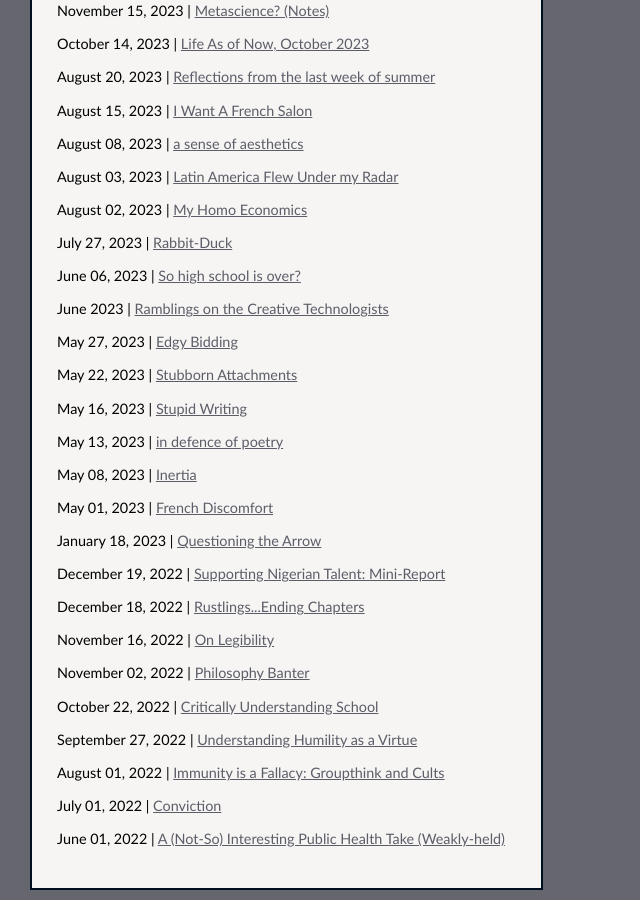
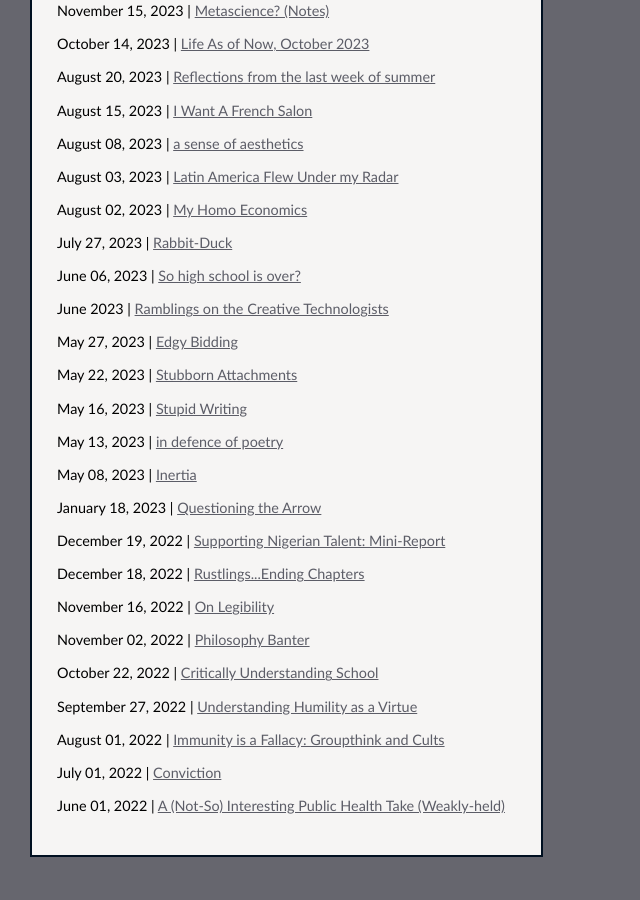
Before and after one commit to hamidahoderinwale/hamidahoderinwale.github.io, a Jekyll site: the page built from blog/blog.html, in a window 1280 px wide and 900 px high, scrolled down 1603 px. Shown: the whole window, without its empty margins (0-640 px from the left). Built offline with Jekyll 4.4.1, drawn with Linux system fonts in a browser that asks for light colours; after the commit the page ends 2470 px from its top, so only the background shows below that.

Commit message:
Exclude French Discomfort from blog listing

```diff
--- a/_layouts/blog.html
+++ b/_layouts/blog.html
@@ -22,7 +22,7 @@ layout: default
         {% assign external_june_2023_shown = false %}
 
         {% for post in sorted_posts %}
-            {% unless post.title == "Whoosh" or post.title == "Spending Time" %}
+            {% unless post.title == "Whoosh" or post.title == "Spending Time" or post.title == "French Discomfort" %}
                 {% assign post_date = post.date | date: "%Y-%m-%d" %}
 
                 {% comment %} Insert external posts before Jekyll posts with earlier dates {% endcomment %}
```
